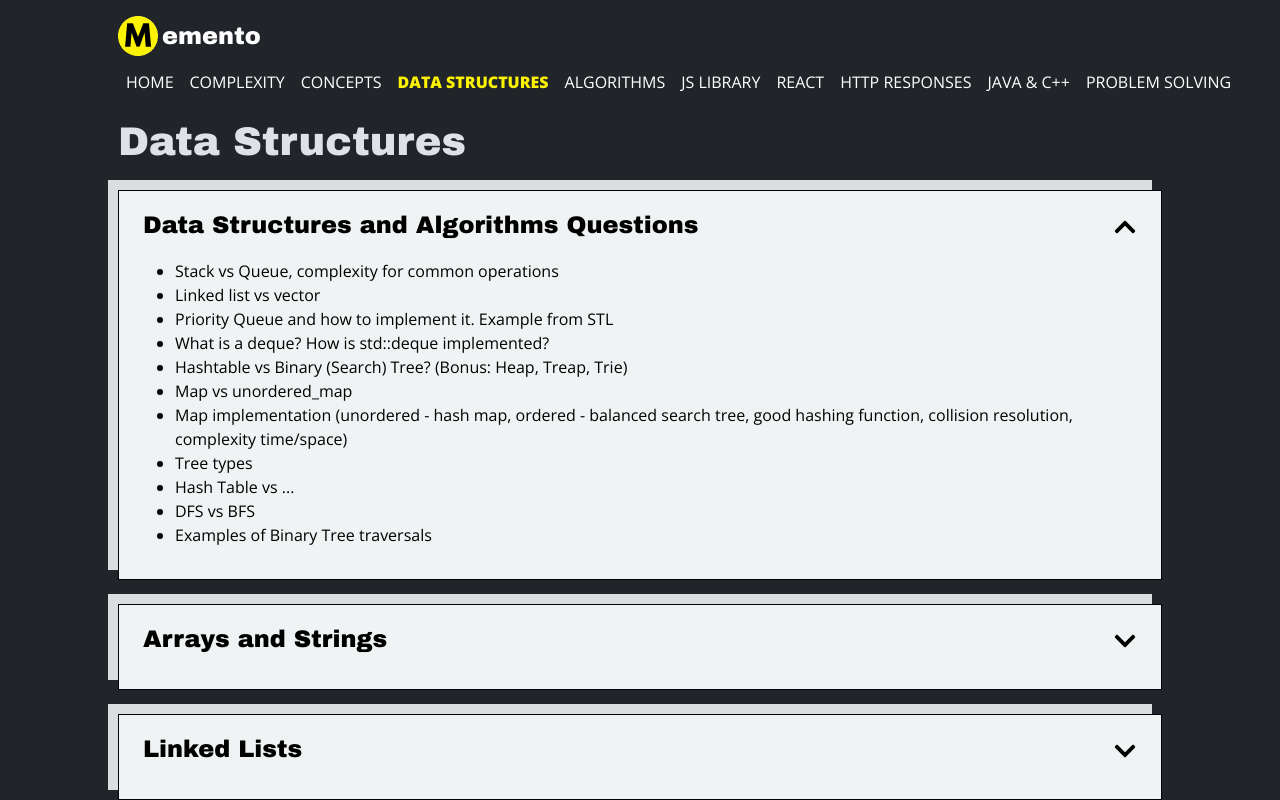
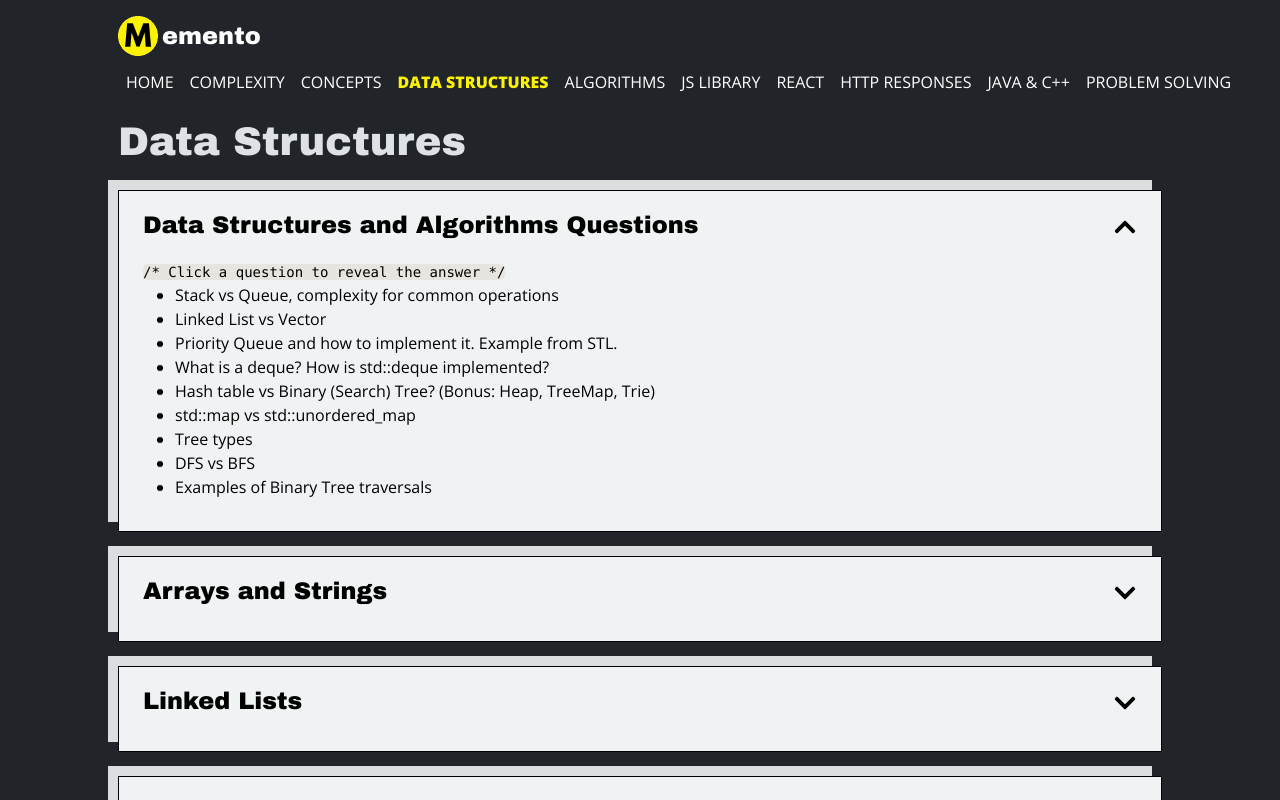
Before and after one commit to andreeadracovita/memento, a React (Vite) app: page /memento/data-structures in a window 1280 px wide. Shown: the top 800 px of the page. Built offline with nearby package versions, Linux system fonts and the light colour scheme.

Commit message:
Add answers to data structures and algorithm questions

```diff
--- a/src/components/DataStructures.tsx
+++ b/src/components/DataStructures.tsx
@@ -1,3 +1,4 @@
+import Accent from "components/Accent";
 import ArraysStrings from "components/dataStructures/ArraysStrings";
 import Graphs from "components/dataStructures/Graphs";
 import HashTables from "components/dataStructures/HashTables";
@@ -17,18 +18,145 @@ export default function DataStructures() {
 					title={"Data Structures and Algorithms Questions"}
 					toggle={true}
 				/>
+				<pre>/* Click a question to reveal the answer */</pre>
 				<ul>
-					<li>Stack vs Queue, complexity for common operations</li>
-					<li>Linked list vs vector</li>
-					<li>Priority Queue and how to implement it. Example from STL</li>
-					<li>What is a deque? How is std::deque implemented?</li>
-					<li>Hashtable vs Binary (Search) Tree? (Bonus: Heap, Treap, Trie)</li>
-					<li>Map vs unordered_map</li>
-					<li>Map implementation (unordered - hash map, ordered - balanced search tree, good hashing function, collision resolution, complexity time/space)</li>
-					<li>Tree types</li>
-					<li>Hash Table vs ...</li>
-					<li>DFS vs BFS</li>
-					<li>Examples of Binary Tree traversals</li>
+					<li>
+						<span className="QA-collapse-header" data-bs-toggle="collapse" data-bs-target="#collapse-1">
+							Stack vs Queue, complexity for common operations
+						</span>
+						<ul className="collapse" id="collapse-1">
+							<li>Both are fundamental <Accent>linear data structures</Accent> with distinct access principles.</li>
+							<li>
+								<Accent>Stack</Accent>
+								<ul>
+									<li>Last In, First Out (<Accent>LIFO</Accent>): stack of plates</li>
+									<li>Operations: push, pop, Peek/Top, empty</li>
+									<li>Use: function call management, undo/redo features, expression evaluation, backtracking algorithms.</li>
+								</ul>
+							</li>
+							<li>
+								<Accent>Queue</Accent>
+								<ul>
+									<li>First In, First Out (<Accent>FIFO</Accent>): a queue of people</li>
+									<li>Operations: enqueue, dequeue, front, rear</li>
+									<li>Use: task scheduling, data buffering in networking, BFS, customer service lines.</li>
+								</ul>
+							</li>
+							<li>If implemented as linked lists, all operations are <Accent>O(1)</Accent>. If using a dynamic array, push, enque can lead to <Accent>O(n)</Accent> worst-time when the array resizes when full, but O(1) amortized time.</li>
+						</ul>
+					</li>
+					<li>
+						<span className="QA-collapse-header" data-bs-toggle="collapse" data-bs-target="#collapse-2">
+							Linked List vs Vector
+						</span>
+						<ul className="collapse" id="collapse-2">
+							<li>Both <Accent>dynamic data structures</Accent> used to store collections of elements.</li>
+							<li><Accent>Vector</Accent>: stores elements in contiguous memory, enables random access in  O(1) time. Insert and delete at the end in O(1) on average (amortized), insert/delete in the middle O(n). In real life applications, vectors outperform linked lists due to pointer chasing and dynamic memory allocations overhead.</li>
+							<li><Accent>Linked List</Accent>: stores elements in non-contiguous memory locations, where each node contains data and pointers to the next (and previous) nodes. Random access is not possible. Accessing an element requires traversal in O(n) time. Insert/delete at any position O(1). Finding an insertion points takes O(n).</li>
+							<li>
+								<Accent>Use cases</Accent>:
+								<ul>
+									<li>Vector: fast random access, most operations are insertion/deletions at the end, cache performance and memory efficiency are important.</li>
+									<li>Linked Lists: frequent insert/delete in the middle and already have an iterator to the location, need iterator stability (after insertion/deletion), when managing very large datasets where memory allocation is costly and element size is large.</li>
+								</ul>
+							</li>
+						</ul>
+					</li>
+					<li>
+						<span className="QA-collapse-header" data-bs-toggle="collapse" data-bs-target="#collapse-3">
+							Priority Queue and how to implement it. Example from STL.
+						</span>
+						<ul className="collapse" id="collapse-3">
+							<li>A queue where each element has an <Accent>associated priority</Accent>.</li>
+							<li>Typically implemented using a <Accent>heap</Accent> data structure, most commonly a <Accent>binary heap</Accent>, for efficiency. This structures ensures the highest-priority element (either min/max) can be <Accent>accessed in O(1)</Accent> time, while <Accent>insertion/deletion take O(log N)</Accent> time. A heap provides best balance of performance and simplicity for most applications.</li>
+							<li><Accent>A binary heap is usually represented as an array</Accent> where for any node at index i:
+								<ul>
+									<li>Parent: floor((i - 1) / 2)</li>
+									<li>Left child: 2 * i + 1</li>
+									<li>Right child: 2 * i + 2</li>
+								</ul>
+							</li>
+							<li>Inserting an element: add the element at the end, <Accent>"bubbling up"</Accent> its value to maintain heap property.</li>
+							<li>Deleting an element: replace the top element with the last element, <Accent>"bubbling down"</Accent> to restore the heap property.</li>
+							<li>
+								Alternative implementations of a priority queue:
+								<ul>
+									<li><Accent>Sorted array</Accent>: insertion O(N), extraction O(1).</li>
+									<li><Accent>Self-Balancing Binary Search Tree (AVL, Red-Black Tree)</Accent>: insertion/deletion O(log N)</li>
+								</ul>
+							</li>
+							<li><Accent>Use cases</Accent>: CPU scheduling in OS, Dijkstra's shortest path, event-driven simulations.</li>
+							<li>Java: <Accent>PriorityQueue class</Accent> (min-heap by default, lowest val has highest prio).</li>
+							<li>C++: <Accent>std::priority_queue</Accent> (max-heap by default, customizable).</li>
+						</ul>
+					</li>
+					<li>
+						<span className="QA-collapse-header" data-bs-toggle="collapse" data-bs-target="#collapse-4">
+							What is a deque? How is std::deque implemented?
+						</span>
+						<ul className="collapse" id="collapse-4">
+							<li>Deque = <Accent>double-ended queue</Accent>, linear structure that allows insertion/removal of elements from both ends.</li>
+							<li>Use cases: sliding window problems (finding max in a window), task scheduling with priority or dynamic ordering, palindrome checking, efficient queue and stack with O(1) operations at both ends.</li>
+							<li>Java: <Accent>java.util.Deque</Accent></li>
+							<li>C++: <Accent>std::deque</Accent> (a sequence of fixed-size, contiguous arrays - chunks - managed through a central array of pointers - data map)</li>
+						</ul>
+					</li>
+					<li>
+						<span className="QA-collapse-header" data-bs-toggle="collapse" data-bs-target="#collapse-5">
+							Hash table vs Binary (Search) Tree? (Bonus: Heap, TreeMap, Trie)
+						</span>
+						<ul className="collapse" id="collapse-5">
+							<li><Accent>Hash table</Accent> - data structure that stores key-value pairs for efficient storage and retrieval. Uses a hash function to compute an index into an array of buckets, where the value is stored. Average-case O(1) time for insert, delete and lookup. Highly efficient for large datasets. Collisions can occur (multiple keys map to the same index) - solved by chaining in a linked list at the same index. Maintain a load factor below ... for good performance, resizing/rehashing to maintain efficiency. Java: HashMap (not sync)/Hashtable (sync). C++: std::unordered_map.</li>
+							<li><Accent>Binary Search Tree (BST)</Accent> - rooted binary tree data structure with the key of each internal node greater (or equal to) than all the elements in the left subtree, and less than all the elements in the right subtree. O(log N) for search, insert and delete operations. Worst-case scenario O(N).</li>
+							<li><Accent>Treemap</Accent> - data structure that stores <Accent>key-value pairs in sorted order</Accent>, implemented as a Red-Black tree (Self-Balancing Binary Search Tree). Used for information visualisation and displaying hierarchical data using nested figures. Useful for range queries (find all keys between two values), navigation (nearest key lookup).</li>
+							<li><Accent>Trie</Accent> - prefix tree, tree-like data structure used to efficiently store and retrieve strings. Useful for: autocomplete, spell checking, IP routing. The tree stores a path, not a full string. The root node is an empty string, each node contains links to child nodes, end of a complete string in the trie is marked with a boolean flag or separate node. Insert, search, prefix lookup O(M), where M is the length of the string.</li>
+						</ul>
+					</li>
+					<li>
+						<span className="QA-collapse-header" data-bs-toggle="collapse" data-bs-target="#collapse-6">
+							std::map vs std::unordered_map
+						</span>
+						<ul className="collapse" id="collapse-6">
+							<li>Both associative containers in C++ storing key-values pairs.</li>
+							<li><Accent>Underlying data structure</Accent>: map - balanced binary search tree, elements sorted by key, efficient traversal; unordered_map - hash table, stored based on hash of key, no guaranteed order.</li>
+							<li><Accent>Time complexity</Accent>: map - O(log N) all operations; unordered_map - O(1) average-case, O(N) worst-case collisions.</li>
+							<li><Accent>Use cases</Accent>: map - ordered traversal, predictable performance, memory overhead is a concern; unordered_map - fast average-case lookup, order is irrelevant, prioritize high performance.</li>
+						</ul>
+					</li>
+					<li>
+						<span className="QA-collapse-header" data-bs-toggle="collapse" data-bs-target="#collapse-7">
+							Tree types
+						</span>
+						<ul className="collapse" id="collapse-7">
+							<li>N-ary, Binary, Binary Search Tree, Trie, AVL, Red-Black, Treap (combination of binary search tree and heap)</li>
+						</ul>
+					</li>
+					<li>
+						<span className="QA-collapse-header" data-bs-toggle="collapse" data-bs-target="#collapse-8">
+							DFS vs BFS
+						</span>
+						<ul className="collapse" id="collapse-8">
+							<li>Both are fundamental graph traversal algorithms.</li>
+							<li><Accent>Used Data Structure</Accent>: BFS - queue, DFS - stack.</li>
+							<li><Accent>Traversal</Accent>: BFS - level by level, DFS - as far as possible along a branch then backtrack.</li>
+							<li><Accent>Optimality</Accent>: BFS - guarantees shortest path, DFS - good for checking path existence or exploring deep structures.</li>
+							<li><Accent>Space complexity</Accent>: BFS - more memory, especially for wide graphs, DFS - less memory O(d) where d is depth.</li>
+							<li><Accent>Time complexity</Accent>: O(V + E), V = vertices, E = edges</li>
+							<li><Accent>Use cases</Accent>: BFS - shortest path, DFS - exploring deep/large trees, detecting cycles, topological sorting, or when limited memory.</li>
+						</ul>
+					</li>
+					<li>
+						<span className="QA-collapse-header" data-bs-toggle="collapse" data-bs-target="#collapse-9">
+							Examples of Binary Tree traversals
+						</span>
+						<ul className="collapse" id="collapse-9">
+							<li><Accent>In-order</Accent> - left subtree, root, right subtree</li>
+							<li><Accent>Pre-order</Accent> - root, left subtree, right subtree</li>
+							<li><Accent>Post-order</Accent> - left subtree, right subtree, root</li>
+							<li><Accent>Level-order (Breadth-First)</Accent> - visit nodes level by leve, from top to bottom, left to right.</li>
+							<li><Accent>DFS</Accent> - explore to maximum depth per branches (similar to pre-order).</li>
+						</ul>
+					</li>
 				</ul>
 			</div>
 
```
Also changed, not shown: src/components/Concepts.tsx (+5 -6 lines).
